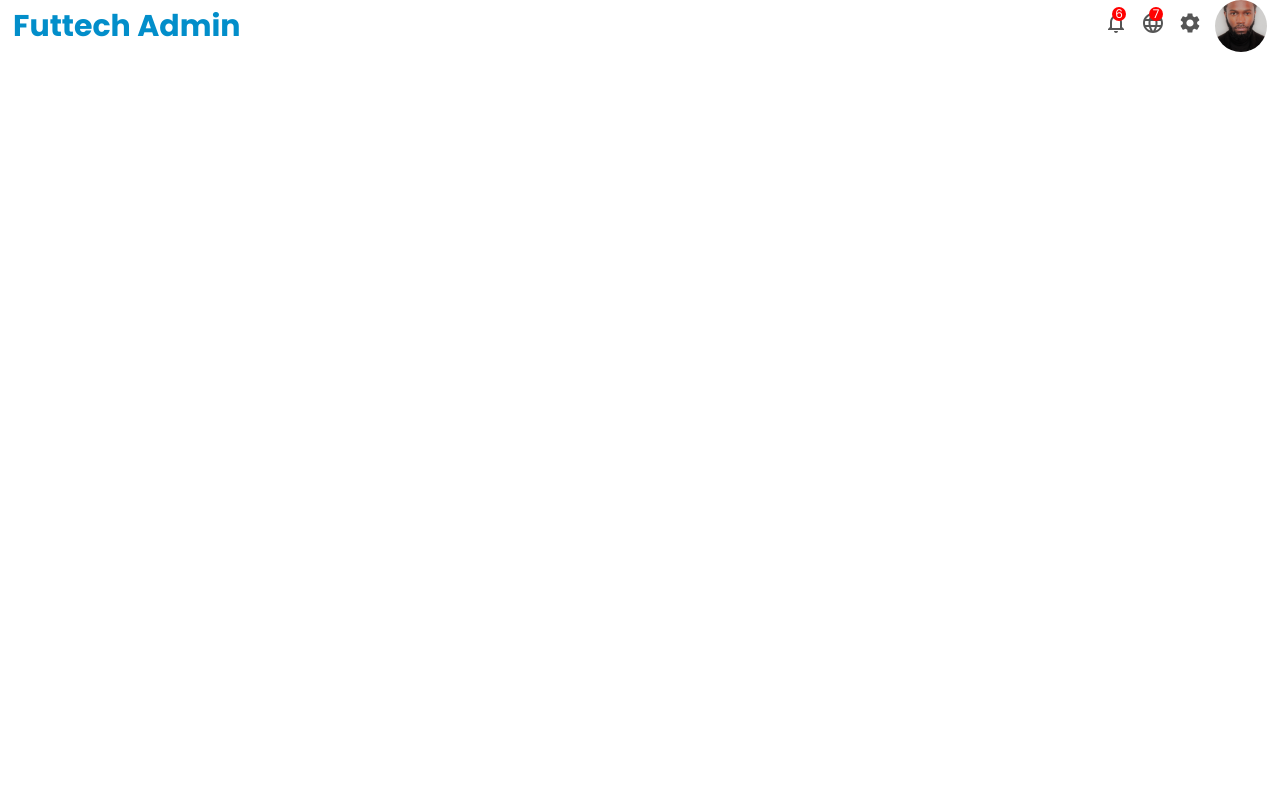
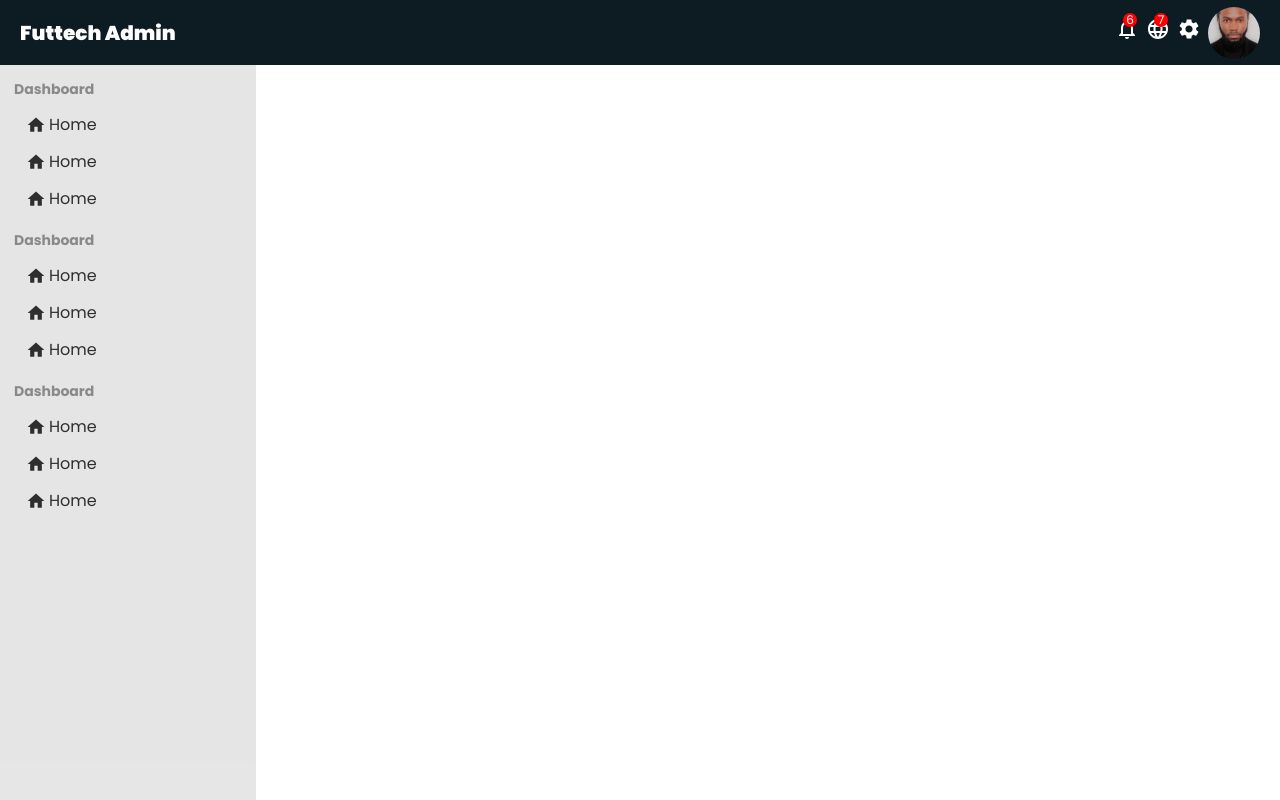
Before and after one commit to kal-kyokya/react-admin-panel, a React (Create React App) app: page / in a window 1280 px wide. Built offline with nearby package versions, Linux system fonts and the light colour scheme.

Commit message:
Create top and sidebar elements of the admin panel.

```diff
--- a/src/App.jsx
+++ b/src/App.jsx
@@ -1,8 +1,14 @@
+import './app.scss';
 import Topbar from './components/topbar/Topbar';
+import Sidebar from './components/sidebar/Sidebar';
 
 function App() {
     return (<div>
 		<Topbar />
+		<div className='container'>
+		    <Sidebar />
+		    <div className='main'></div>
+		</div>
 	    </div>);
 }
 
--- a/src/app.scss
+++ b/src/app.scss
@@ -11,6 +11,14 @@
 * {
   font-family: 'Poppins', sans-serif !important;
   margin: 0;
+}
+
+.container {
+    display: flex;
+
+    .main {
+	flex: 4;
+    }
 }
 
 .poppins-thin {
--- /dev/null
+++ b/src/components/sidebar/Sidebar.jsx
@@ -0,0 +1,64 @@
+import './sidebar.scss';
+import HomeIcon from '@mui/icons-material/Home';
+
+const Sidebar = () => {
+    return (
+	<div className='sidebar'>
+	    <div className='sidebarWrapper'>
+		<div className='sidebarMenu'>
+		    <h3 className='sidebarTitle'>Dashboard</h3>
+		    <ul className='sidebarList'>
+			<li className='sidebarListItem'>
+			    <HomeIcon className='icon' />
+			    Home
+			</li>
+			<li className='sidebarListItem'>
+			    <HomeIcon className='icon' />
+			    Home
+			</li>
+			<li className='sidebarListItem'>
+			    <HomeIcon className='icon' />
+			    Home
+			</li>
+		    </ul>
+		</div>
+		<div className='sidebarMenu'>
+		    <h3 className='sidebarTitle'>Dashboard</h3>
+		    <ul className='sidebarList'>
+			<li className='sidebarListItem'>
+			    <HomeIcon className='icon' />
+			    Home
+			</li>
+			<li className='sidebarListItem'>
+			    <HomeIcon className='icon' />
+			    Home
+			</li>
+			<li className='sidebarListItem'>
+			    <HomeIcon className='icon' />
+			    Home
+			</li>
+		    </ul>
+		</div>
+		<div className='sidebarMenu'>
+		    <h3 className='sidebarTitle'>Dashboard</h3>
+		    <ul className='sidebarList'>
+			<li className='sidebarListItem'>
+			    <HomeIcon className='icon' />
+			    Home
+			</li>
+			<li className='sidebarListItem'>
+			    <HomeIcon className='icon' />
+			    Home
+			</li>
+			<li className='sidebarListItem'>
+			    <HomeIcon className='icon' />
+			    Home
+			</li>
+		    </ul>
+		</div>
+	    </div>
+	</div>
+    );
+}
+
+export default Sidebar;
--- /dev/null
+++ b/src/components/sidebar/sidebar.scss
@@ -0,0 +1,46 @@
+.sidebar {
+    flex: 1;
+    height: calc(100vh - 65px);
+    background-color: rgba(5, 5, 5, 0.1);
+    color: rgba(0, 0, 0, 0.8);
+    position: sticky;
+    top: 65px;
+
+    .sidebarWrapper {
+	display: flex;
+	flex-direction: column;
+	padding: 14px;;
+    }
+
+    .sidebarMenu {
+	margin-bottom: 7px;
+
+	.sidebarTitle {
+	    font-size: 14px;
+	    color: rgba(0, 0, 0, 0.4);
+	}
+
+	.sidebarList {
+	    list-style: none;
+	    padding: 6px;
+
+	    .sidebarListItem {
+		display: flex;
+		align-items: center;
+		padding: 6px;
+		border-radius: 6px;
+		font-size: 16px;
+
+		.icon {
+		    margin-right: 3px;
+		    font-size: 20px !important;
+		}
+
+		&:hover {
+		    background-color: rgba(5, 5, 5, 0.1);
+		    cursor: pointer;
+		}
+	    }
+	}
+    }
+}
--- a/src/components/topbar/topbar.scss
+++ b/src/components/topbar/topbar.scss
@@ -1,31 +1,33 @@
 .topbar {
     width: 100%;
-    height: 52px;
-    background-color: white;
+    height: 65px;
+    background-color: var(--main-color);
+    position: sticky;
+    top: 0px;
+    z-index: 999;
 
     .topBarWrapper {
 	height: 100%;
-	padding: 0px 13px;
+	padding: 0px 20px;
 	display: flex;
 	align-items: center;
 	justify-content: space-between;
 
 	.topLeft {
-	    color: #028ECA;
-	    font-size: 30px;
-	    font-weight: bold;
+	    font-size: 20px;
+	    font-weight: 900;
 	    cursor: pointer;
+	    border-radius: 5px;
 	}
 
 	.topRight {
-	    cursor: pointer;
 	    display: flex;
 	    align-items: center;
 
 	    .topRightIcons {
 		position: relative;
-		margin-right: 13px;
-		color: #555;
+		margin-right: 7px;
+		cursor: pointer;
 
 		.topIconBadge {
 		    font-size: 12px;
```
